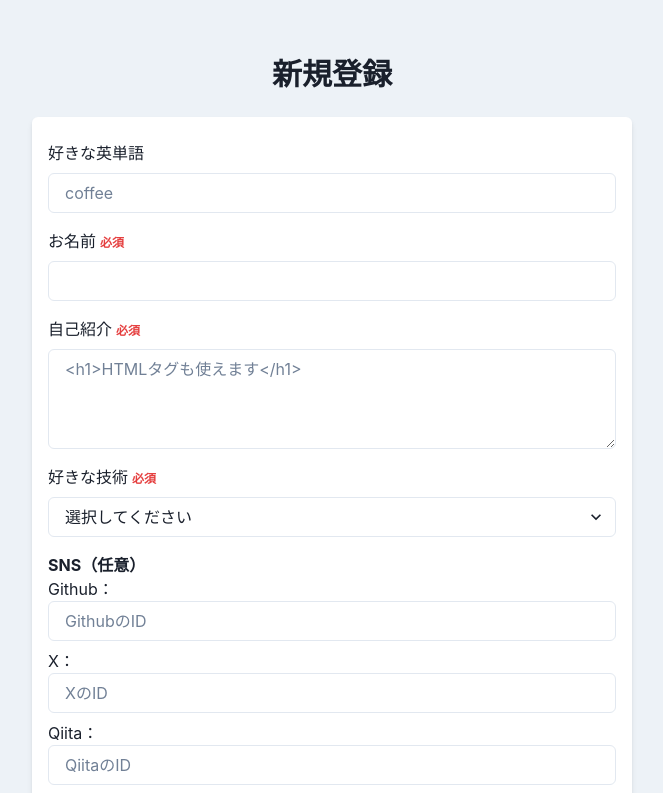
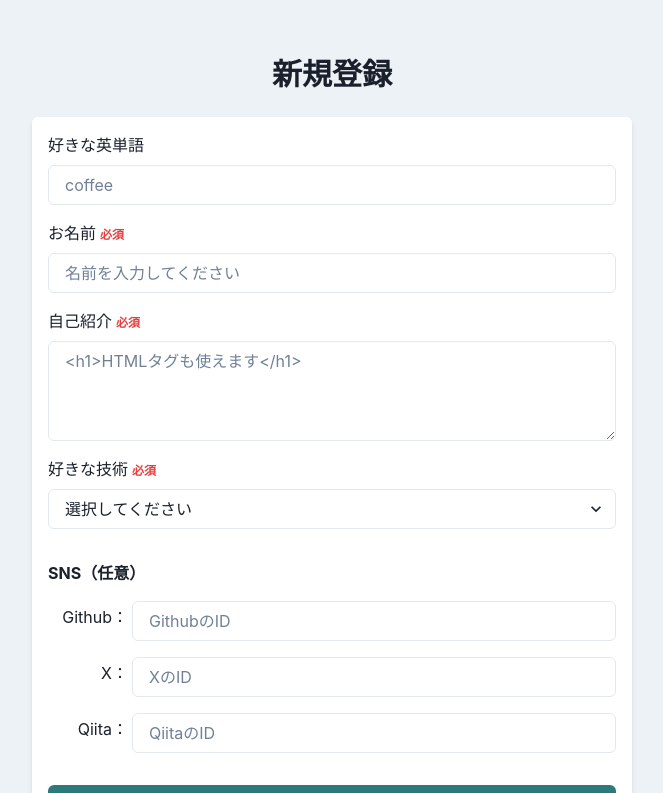
Before and after one commit to ccc-chi/digital-card-app, a React (Vite) app: page /cards/register in a window 1280 px wide. Shown: the top 793 px of the page, without its empty margins (308-971 px from the left). Built offline with nearby package versions, Linux system fonts and the light colour scheme; no server answers.

Commit message:
UI修正

```diff
--- a/package.json
+++ b/package.json
@@ -21,6 +21,7 @@
     "jest-fixed-jsdom": "^0.0.9",
     "react": "^19.0.0",
     "react-dom": "^19.0.0",
+    "react-hook-form": "^7.55.0",
     "react-icons": "^5.5.0",
     "react-router-dom": "^7.4.1",
     "vite-plugin-env-compatible": "^2.0.1"
--- a/src/components/pages/Register.tsx
+++ b/src/components/pages/Register.tsx
@@ -3,64 +3,95 @@
 import { Box, Button, Center, Flex, Input, Select, Stack, Text, Textarea } from '@chakra-ui/react'
 
 export const Register: FC = memo(() => {
-  return(
+  return (
     <>
-    <Box pb={'200px'}>
+      <Box pb={"200px"}>
         <h1>
-        <Center my={5} >
-          <Text fontSize={'3xl'} fontWeight={'bold'}>新規登録</Text>
+          <Center my={5}>
+            <Text fontSize={"3xl"} fontWeight={"bold"}>
+              新規登録
+            </Text>
           </Center>
         </h1>
         <form action="">
+          <Box bg={"white"} p={4} borderRadius="md" boxShadow="md" w={"100%"}>
+            <Stack spacing={4}>
+              <Box>
+                <Text mb={2}>好きな英単語</Text>
+                <Input placeholder="coffee" />
+              </Box>
 
-        <Box bg={"white"} p={4} borderRadius="md" boxShadow="md" w={"100%"}>
-          <Stack spacing={2}>
-            <Text mt={2}>好きな英単語</Text>
-            <Input placeholder='coffee' />
+              <Box>
+                <Flex gap={1} alignItems={"baseline"}>
+                  <Text mb={2}>お名前</Text>
+                  <Text color={"red.500"} fontSize={"xs"} fontWeight={"bold"}>
+                    必須
+                  </Text>
+                </Flex>
+                <Input placeholder="名前を入力してください" />
+              </Box>
 
-            <Flex gap={1} alignItems={'baseline'}>
-              <Text mt={2}>お名前</Text>
-              <Text color={'red.500'} fontSize={'xs'} fontWeight={'bold'}>必須</Text>
+              <Box>
+                <Flex gap={1} alignItems={"baseline"}>
+                  <Text mb={2}>自己紹介</Text>
+                  <Text color={"red.500"} fontSize={"xs"} fontWeight={"bold"}>
+                    必須
+                  </Text>
                 </Flex>
-            <Input />
+                <Textarea
+                  placeholder="<h1>HTMLタグも使えます</h1>"
+                  minH={"100px"}
+                />
+              </Box>
 
-            <Flex gap={1} alignItems={'baseline'}>
-              <Text mt={2}>自己紹介</Text>
-              <Text color={'red.500'} fontSize={'xs'} fontWeight={'bold'}>必須</Text>
+              <Box>
+                <Flex gap={1} alignItems={"baseline"}>
+                  <Text mb={2}>好きな技術</Text>
+                  <Text color={"red.500"} fontSize={"xs"} fontWeight={"bold"}>
+                    必須
+                  </Text>
                 </Flex>
-            <Textarea placeholder='<h1>HTMLタグも使えます</h1>' minH={'100px'} />
+                <Select placeholder="選択してください">
+                  <option value="1">React</option>
+                  <option value="2">TypeScript</option>
+                  <option value="3">Github</option>
+                </Select>
+              </Box>
 
-            <Flex gap={1} alignItems={'baseline'}>
-              <Text mt={2}>好きな技術</Text>
-              <Text color={'red.500'} fontSize={'xs'} fontWeight={'bold'}>必須</Text>
+              <Text fontWeight={"bold"} mt={4}>
+                SNS（任意）
+              </Text>
+              <Flex alignItems={"center"} gap={1}>
+                <Text mb={2} minW={"80px"} textAlign={"right"}>
+                  Github：
+                </Text>
+                <Input placeholder="GithubのID" />
               </Flex>
-            <Select placeholder='選択してください'>
-              <option value='option1'>React</option>
-              <option value='option1'>TypeScript</option>
-              <option value='option1'>Github</option>
-            </Select>
-          </Stack>
-
-          <Text fontWeight={'bold'} mt={4}>SNS（任意）</Text>
-          <Stack spacing={2}>
-            <Box alignItems={'center'} gap={1}>
-              <Text>Github：</Text>
-              <Input placeholder='GithubのID' />
-            </Box>
-            <Box alignItems={'center'} gap={1}>
-              <Text>X：</Text>
-              <Input placeholder='XのID' />
-            </Box>
-            <Box alignItems={'center'} gap={1}>
-              <Text>Qiita：</Text>
-              <Input placeholder='QiitaのID' />
-            </Box>
-            <Button mt={4} bg={'teal.600'} color={'white'} fontWeight={'bold'} w={'100%'}>登録</Button>
+              <Flex alignItems={"center"} gap={1}>
+                <Text mb={2} minW={"80px"} textAlign={"right"}>
+                  X：
+                </Text>
+                <Input placeholder="XのID" />
+              </Flex>
+              <Flex alignItems={"center"} gap={1}>
+                <Text mb={2} minW={"80px"} textAlign={"right"}>
+                  Qiita：
+                </Text>
+                <Input placeholder="QiitaのID" />
+              </Flex>
+              <Button
+                mt={4}
+                bg={"teal.600"}
+                color={"white"}
+                fontWeight={"bold"}
+                w={"100%"}
+              >
+                登録
+              </Button>
             </Stack>
           </Box>
         </form>
       </Box>
-
     </>
-  )
+  );
 })
```
Also changed, not shown: src/components/organisms/RegisterForm.tsx (added), 1 other file (tests, documents, lock files or other folders). Lines whose indentation alone changed are shown as unchanged.
